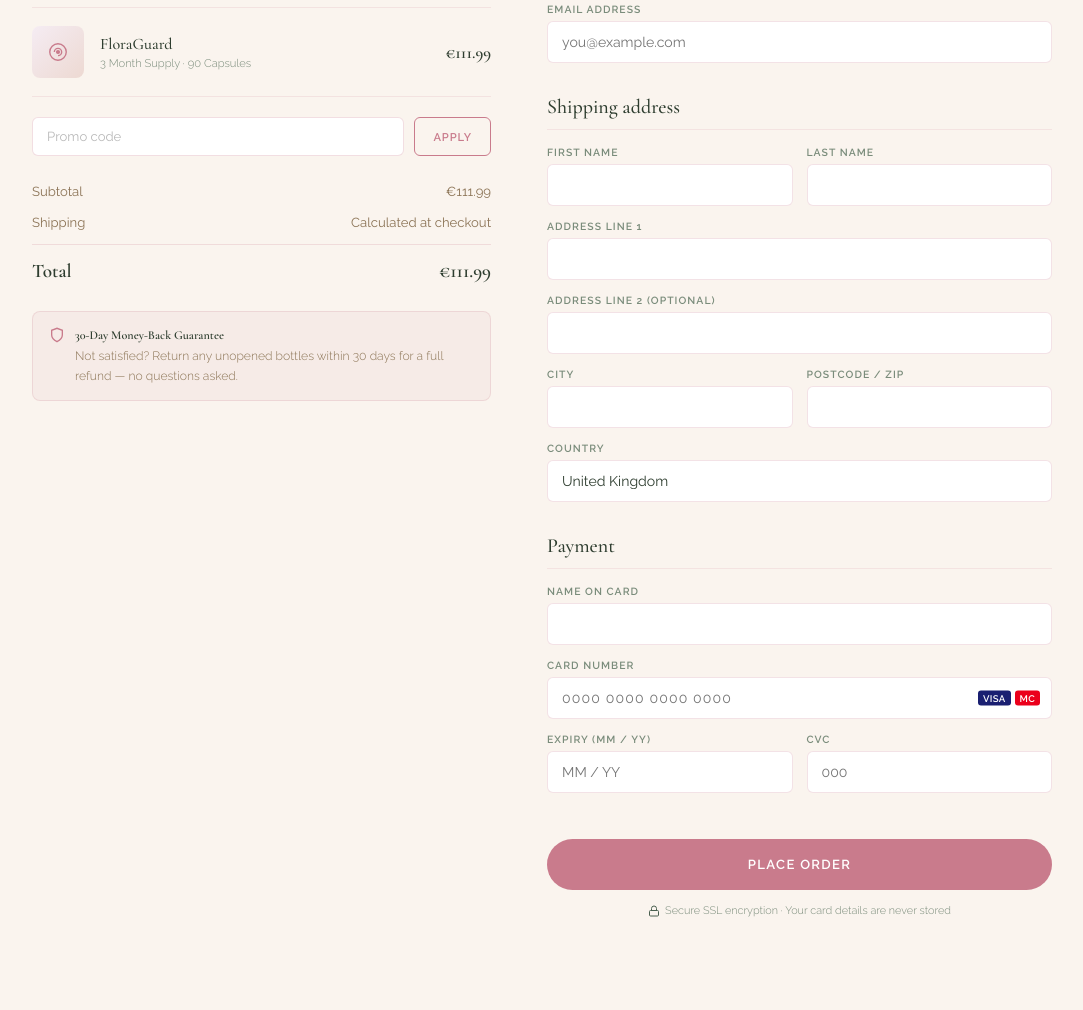
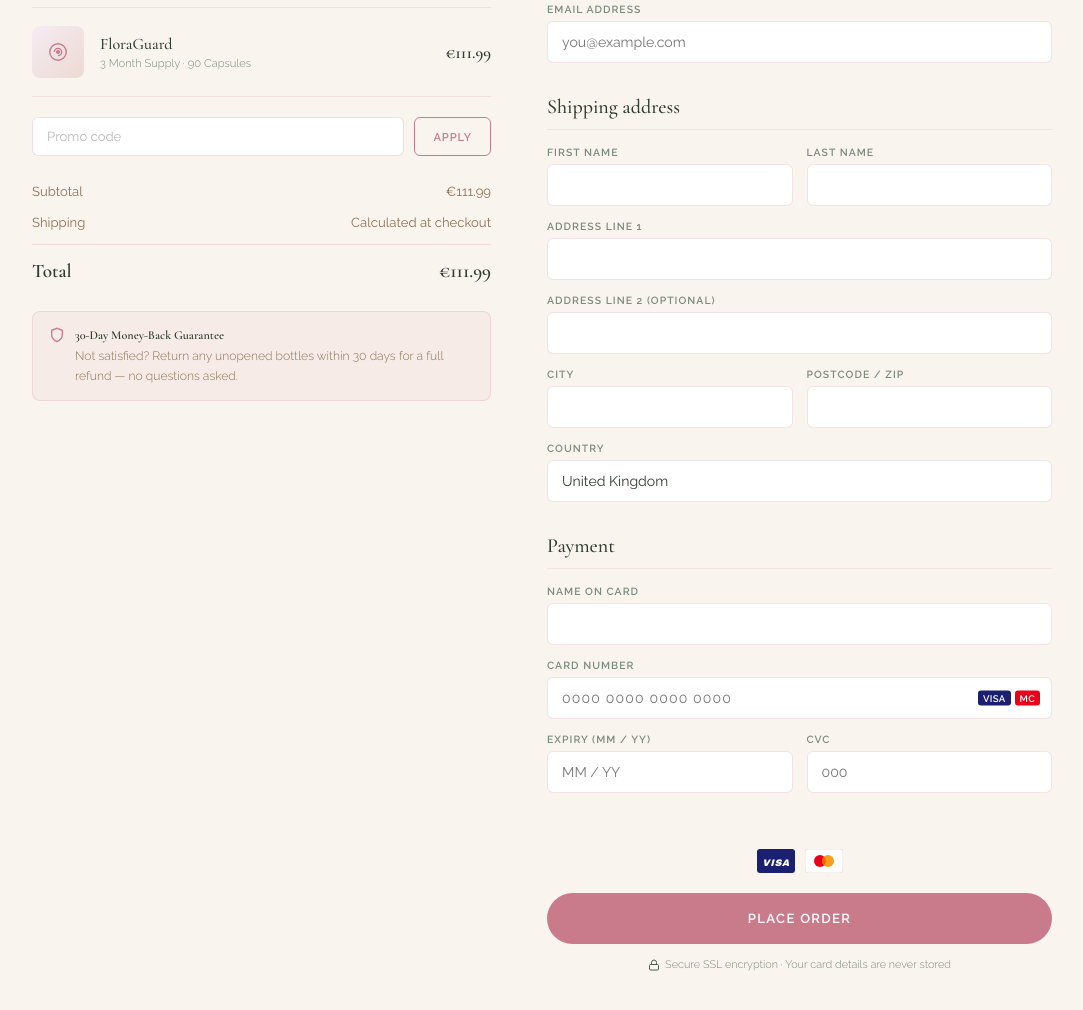
Before and after one commit to default-tech-eng/flora-bloom-with-photos, a plain HTML site: page checkout.html in a window 1280 px wide. Shown: the part 160-1170 px from the top of the page, without its empty margins (98-1181 px from the left). Before the commit the page ends 1127 px from the top, so only its background shows below. Drawn offline with nearby package versions, Linux system fonts and the light colour scheme.

Commit message:
Add Visa & Mastercard logos to checkout

```diff
--- a/checkout.html
+++ b/checkout.html
@@ -618,6 +618,7 @@
       </div>
 
       <!-- Pay button -->
+      <div role="group" aria-label="Accepted payment methods" style="display:flex;gap:10px;align-items:center;justify-content:center;padding:10px 0 14px;"><svg xmlns="http://www.w3.org/2000/svg" width="38" height="24" viewBox="0 0 38 24" role="img" aria-label="Visa" style="height:24px;width:auto;display:block;"><rect width="38" height="24" rx="3" fill="#1A1F71"/><text x="19" y="16.5" font-family="Arial Black,Arial,sans-serif" font-size="9.5" font-weight="900" font-style="italic" text-anchor="middle" fill="#FFFFFF" letter-spacing="0.5">VISA</text></svg><svg xmlns="http://www.w3.org/2000/svg" width="38" height="24" viewBox="0 0 38 24" role="img" aria-label="Mastercard" style="height:24px;width:auto;display:block;"><rect width="38" height="24" rx="3" fill="#FFFFFF" stroke="#E5E5E5"/><circle cx="15" cy="12" r="6" fill="#EB001B"/><circle cx="23" cy="12" r="6" fill="#F79E1B"/><path d="M19 7.6a6 6 0 010 8.8 6 6 0 010-8.8z" fill="#FF5F00"/></svg></div>
       <button type="submit" class="pay-btn" id="pay-btn">
         <span class="btn-text">Place Order</span>
         <div class="spinner"></div>
```
